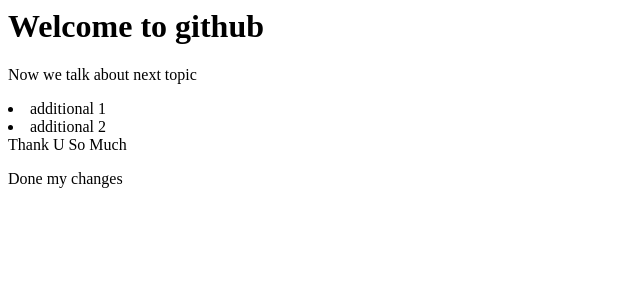
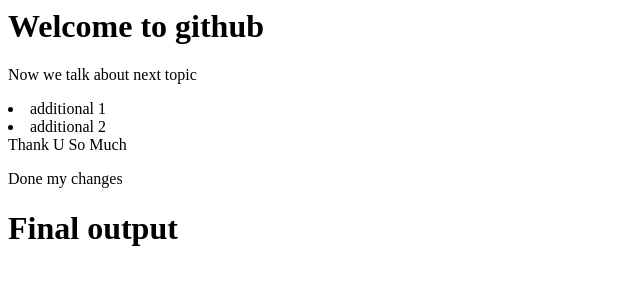
Before and after one commit to anand9573/Project-1, a plain HTML site: page index.html in a window 1280 px wide. Shown: the whole page, without its empty margins (0-640 px from the left). Drawn offline with Linux system fonts and the light colour scheme.

Commit message:
Final output

```diff
--- a/index.html
+++ b/index.html
@@ -8,3 +8,5 @@
 
 
 <p>Done my changes</p>
+
+<h1>Final output</h1>
```
